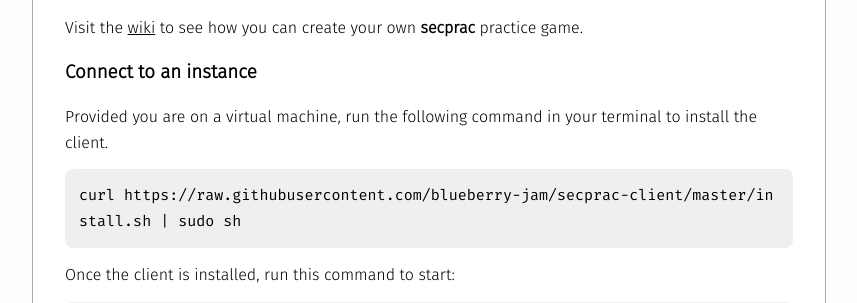
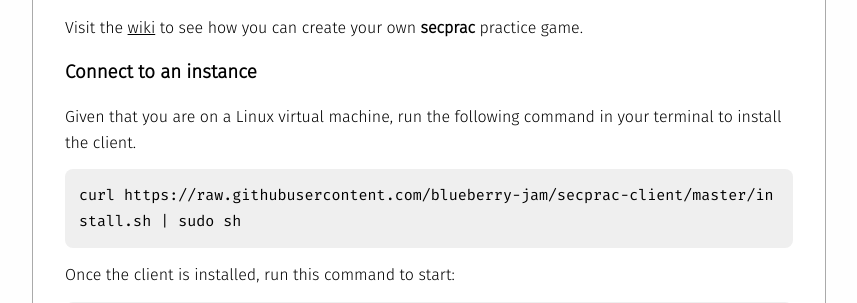
Before and after one commit to tteeoo/secprac-web, a Flask app: page /about in a window 1280 px wide. Shown: the part 934-1237 px from the top of the page, without its empty margins (211-1068 px from the left). Run offline with Flask 2, Linux system fonts and the light colour scheme; parts of the project's set-up code (start-up, migrations or seed data) failed here and were passed over.

Commit message:
Update about page

```diff
--- a/web/templates/about.html
+++ b/web/templates/about.html
@@ -22,7 +22,7 @@
 	<h3>Set up your own instance</h3>
 	Visit the <a href="https://github.com/blueberry-jam/secprac-web/wiki">wiki</a> to see how you can create your own <b>secprac</b> practice game.
 	<h3>Connect to an instance</h3>
-	Provided you are on a virtual machine, run the following command in your terminal to install the client.
+	Given that you are on a Linux virtual machine, run the following command in your terminal to install the client.
 	<div class="monospace">
 		curl https://raw.githubusercontent.com/blueberry-jam/secprac-client/master/install.sh | sudo sh
 	</div>
```
